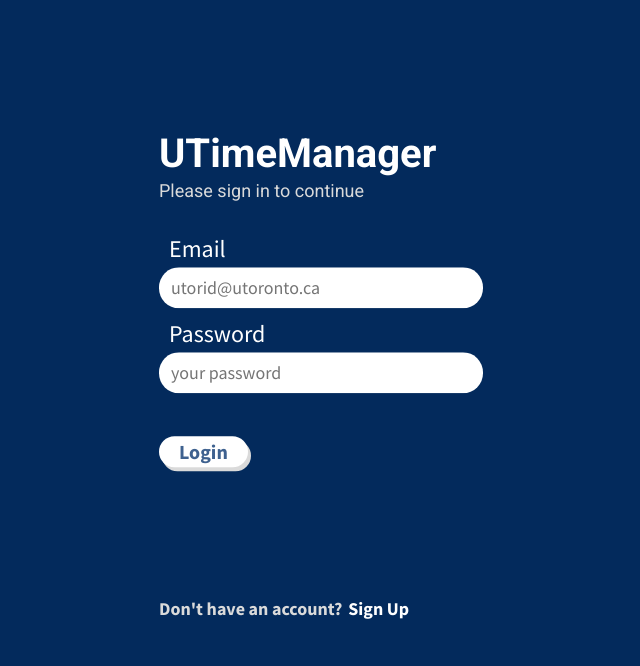
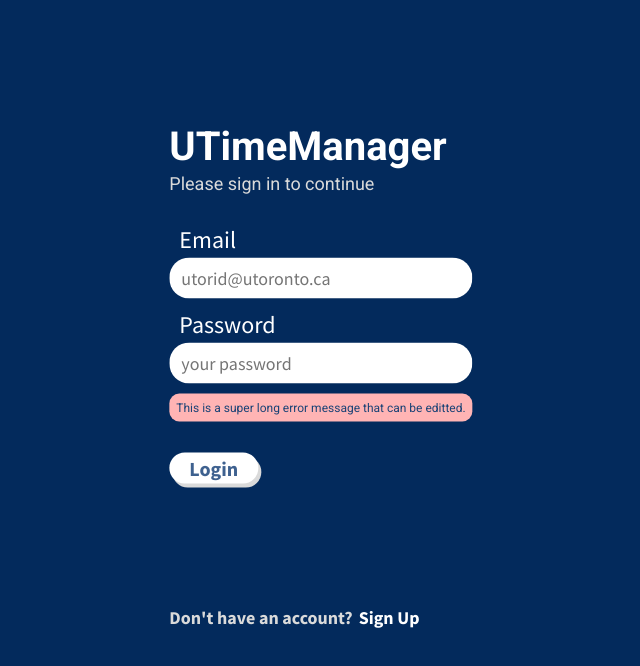
Before and after one commit to utmgdsc/UTimeManager, a React (Create React App) app in the folder client/: page / in a window 1280 px wide. Shown: the top 666 px of the page, without its empty margins (319-959 px from the left). Built offline with nearby package versions, Linux system fonts and the light colour scheme.

Commit message:
Implement ErrorMessage

```diff
--- a/client/src/components/CredentialsInputBox/CredentialsInputBox.js
+++ b/client/src/components/CredentialsInputBox/CredentialsInputBox.js
@@ -1,7 +1,9 @@
 import React from "react";
 import styles from "./CredentialsInputBox.module.css";
+import { ErrorMessage } from "../ErrorMessage/ErrorMessage.js";
+import { PropTypes } from "prop-types";
 
-export default function CredentialsInputBox() {
+export default function CredentialsInputBox({ errorMessage }) {
   return (
     <div className={styles.credLayout}>
       <p className={styles.inputHeader}>Email</p>
@@ -18,6 +20,11 @@ export default function CredentialsInputBox() {
         name="name"
         placeholder="your password"
       />
+      <ErrorMessage errorMessage={errorMessage} />
     </div>
   );
 }
+
+CredentialsInputBox.propTypes = {
+  errorMessage: PropTypes.string.isRequired,
+};
--- a/client/src/components/CredentialsInputBox/CredentialsInputBox.module.css
+++ b/client/src/components/CredentialsInputBox/CredentialsInputBox.module.css
@@ -12,7 +12,7 @@
   margin-bottom: 10px;
   background-color: white;
   border-color: transparent;
-  width: 300px;
+  max-width: 300px;
 }
 
 .inputHeader {
--- /dev/null
+++ b/client/src/components/ErrorMessage/ErrorMessage.js
@@ -0,0 +1,13 @@
+import React from "react";
+import styles from "./ErrorMessage.module.css";
+import { PropTypes } from "prop-types";
+
+export const ErrorMessage = ({ errorMessage }) => {
+  return errorMessage === "" ? (
+    <></>
+  ) : (
+    <div className={styles.errorMessage}>{errorMessage}</div>
+  );
+};
+
+ErrorMessage.propTypes = { errorMessage: PropTypes.string };
--- /dev/null
+++ b/client/src/components/ErrorMessage/ErrorMessage.module.css
@@ -0,0 +1,9 @@
+.errorMessage {
+  background-color: #ffb4b4;
+  color: #1b4376;
+  font-family: "Roboto", sans-serif;
+  font-size: 0.75rem;
+  border-radius: 10px;
+  padding: 7px;
+  max-width: 300px;
+}
--- a/client/src/pages/CredentialsPage/CredentialsPage.js
+++ b/client/src/pages/CredentialsPage/CredentialsPage.js
@@ -1,10 +1,5 @@
 import React from "react";
 import CredentialsInputBox from "../../components/CredentialsInputBox/CredentialsInputBox.js";
-// import {
-//   HeaderText,
-//   SubtitleText,
-// } from "../../components/ThemeText/ThemeText.js";
-
 import { ThemeText } from "../../components/ThemeText/ThemeText.js";
 import { CredentialsButton } from "../../components/CredentialsButton/CredentialsButton.js";
 import { DescriptiveTextButton } from "../../components/DescriptiveTextButton/DescriptiveTextButton.js";
@@ -33,7 +28,7 @@ const CredentialsPage = ({
           <ThemeText primary={true} text={headerText} />
         </div>
         <ThemeText primary={false} text={subtitleText} />
-        <CredentialsInputBox />
+        <CredentialsInputBox errorMessage="This is a super long error message that can be editted." />
         <div>
           <CredentialsButton text={actionText} />
         </div>
```
